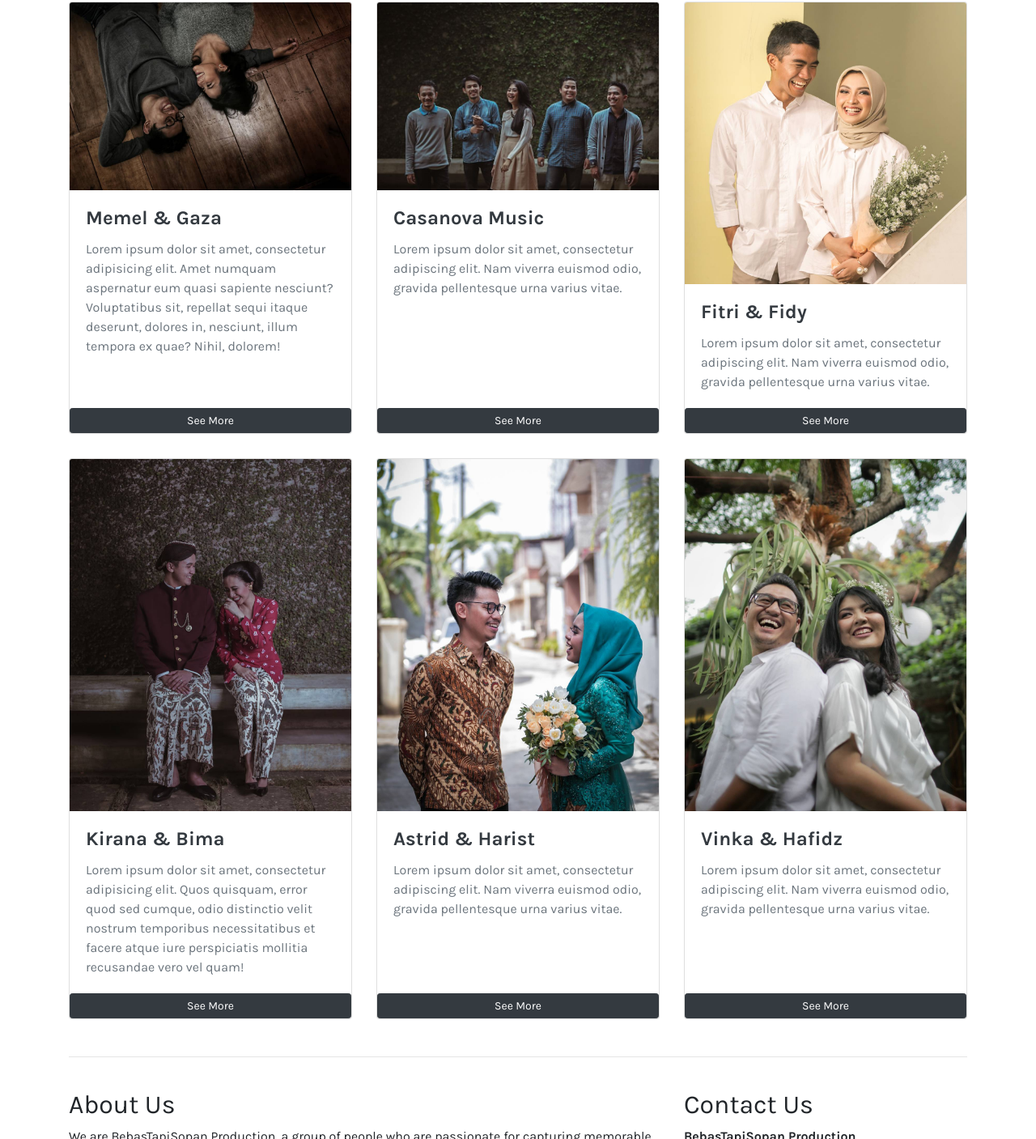
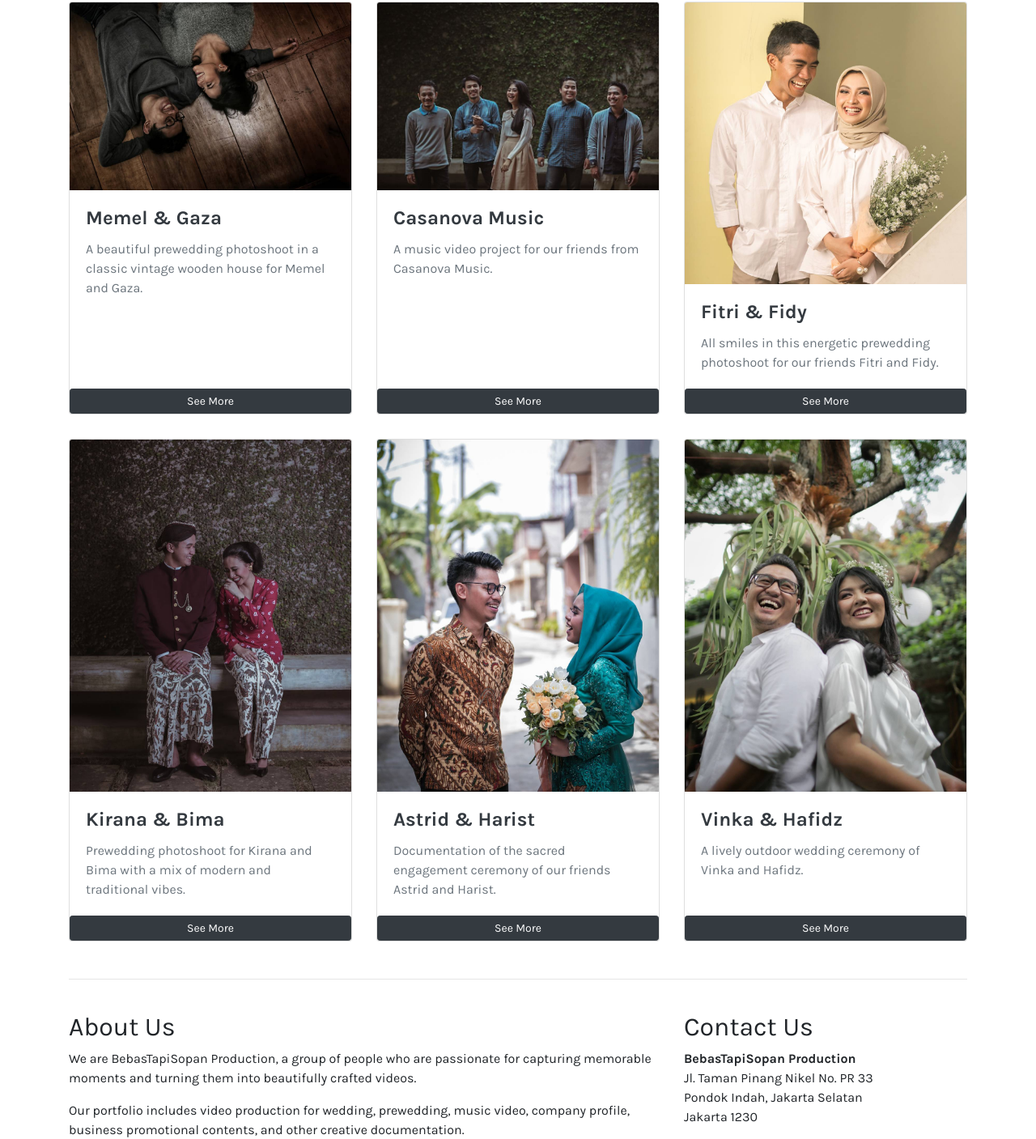
Before and after one commit to renaldypr/bebastapisopan, a plain HTML site: page index.html in a window 1280 px wide. Shown: the part 660-2067 px from the top of the page at 81% size. Drawn offline with nearby package versions, Linux system fonts and the light colour scheme.

Commit message:
added portfolio desc

```diff
--- a/index.html
+++ b/index.html
@@ -130,7 +130,7 @@
               <h4 class="card-title">
                 <a class="text-dark font-weight-bold" href="#" data-toggle="modal" data-target="#memelgaza">Memel & Gaza</a>
               </h4>
-              <p class="card-text text-muted">Lorem ipsum dolor sit amet, consectetur adipisicing elit. Amet numquam aspernatur eum quasi sapiente nesciunt? Voluptatibus sit, repellat sequi itaque deserunt, dolores in, nesciunt, illum tempora ex quae? Nihil, dolorem!</p>
+              <p class="card-text text-muted">A beautiful prewedding photoshoot in a classic vintage wooden house for Memel and Gaza.</p>
             </div>
             <a href="#" class="btn btn-dark btn-sm" data-toggle="modal" data-target="#memelgaza">See More</a>
           </div>
@@ -142,7 +142,7 @@
               <h4 class="card-title">
                 <a class="text-dark font-weight-bold" href="#" data-toggle="modal" data-target="#casanova">Casanova Music</a>
               </h4>
-              <p class="card-text text-muted">Lorem ipsum dolor sit amet, consectetur adipiscing elit. Nam viverra euismod odio, gravida pellentesque urna varius vitae.</p>
+              <p class="card-text text-muted">A music video project for our friends from Casanova Music.</p>
             </div>
             <a href="#" class="btn btn-dark btn-sm" data-toggle="modal" data-target="#casanova">See More</a>
           </div>
@@ -154,7 +154,7 @@
               <h4 class="card-title">
                 <a class="text-dark font-weight-bold" href="#" data-toggle="modal" data-target="#fitrifidy">Fitri & Fidy</a>
               </h4>
-              <p class="card-text text-muted">Lorem ipsum dolor sit amet, consectetur adipiscing elit. Nam viverra euismod odio, gravida pellentesque urna varius vitae.</p>
+              <p class="card-text text-muted">All smiles in this energetic prewedding photoshoot for our friends Fitri and Fidy.</p>
             </div>
             <a href="#" class="btn btn-dark btn-sm" data-toggle="modal" data-target="#fitrifidy">See More</a>
           </div>
@@ -166,7 +166,7 @@
               <h4 class="card-title">
                 <a class="text-dark font-weight-bold" href="#" data-toggle="modal" data-target="#kiranabima">Kirana & Bima</a>
               </h4>
-              <p class="card-text text-muted">Lorem ipsum dolor sit amet, consectetur adipisicing elit. Quos quisquam, error quod sed cumque, odio distinctio velit nostrum temporibus necessitatibus et facere atque iure perspiciatis mollitia recusandae vero vel quam!</p>
+              <p class="card-text text-muted">Prewedding photoshoot for Kirana and Bima with a mix of modern and traditional vibes.</p>
             </div>
             <a href="#" class="btn btn-dark btn-sm" data-toggle="modal" data-target="#kiranabima">See More</a>
           </div>
@@ -178,7 +178,7 @@
               <h4 class="card-title">
                 <a class="text-dark font-weight-bold" href="#" data-toggle="modal" data-target="#astridharist">Astrid & Harist</a>
               </h4>
-              <p class="card-text text-muted">Lorem ipsum dolor sit amet, consectetur adipiscing elit. Nam viverra euismod odio, gravida pellentesque urna varius vitae.</p>
+              <p class="card-text text-muted">Documentation of the sacred engagement ceremony of our friends Astrid and Harist.</p>
             </div>
             <a href="#" class="btn btn-dark btn-sm" data-toggle="modal" data-target="#astridharist">See More</a>
           </div>
@@ -190,7 +190,7 @@
               <h4 class="card-title">
                 <a class="text-dark font-weight-bold" href="#" data-toggle="modal" data-target="#vinkahafidz">Vinka & Hafidz</a>
               </h4>
-              <p class="card-text text-muted">Lorem ipsum dolor sit amet, consectetur adipiscing elit. Nam viverra euismod odio, gravida pellentesque urna varius vitae.</p>
+              <p class="card-text text-muted">A lively outdoor wedding ceremony of Vinka and Hafidz.</p>
             </div>
             <a href="#" class="btn btn-dark btn-sm" data-toggle="modal" data-target="#vinkahafidz">See More</a>
           </div>
```
